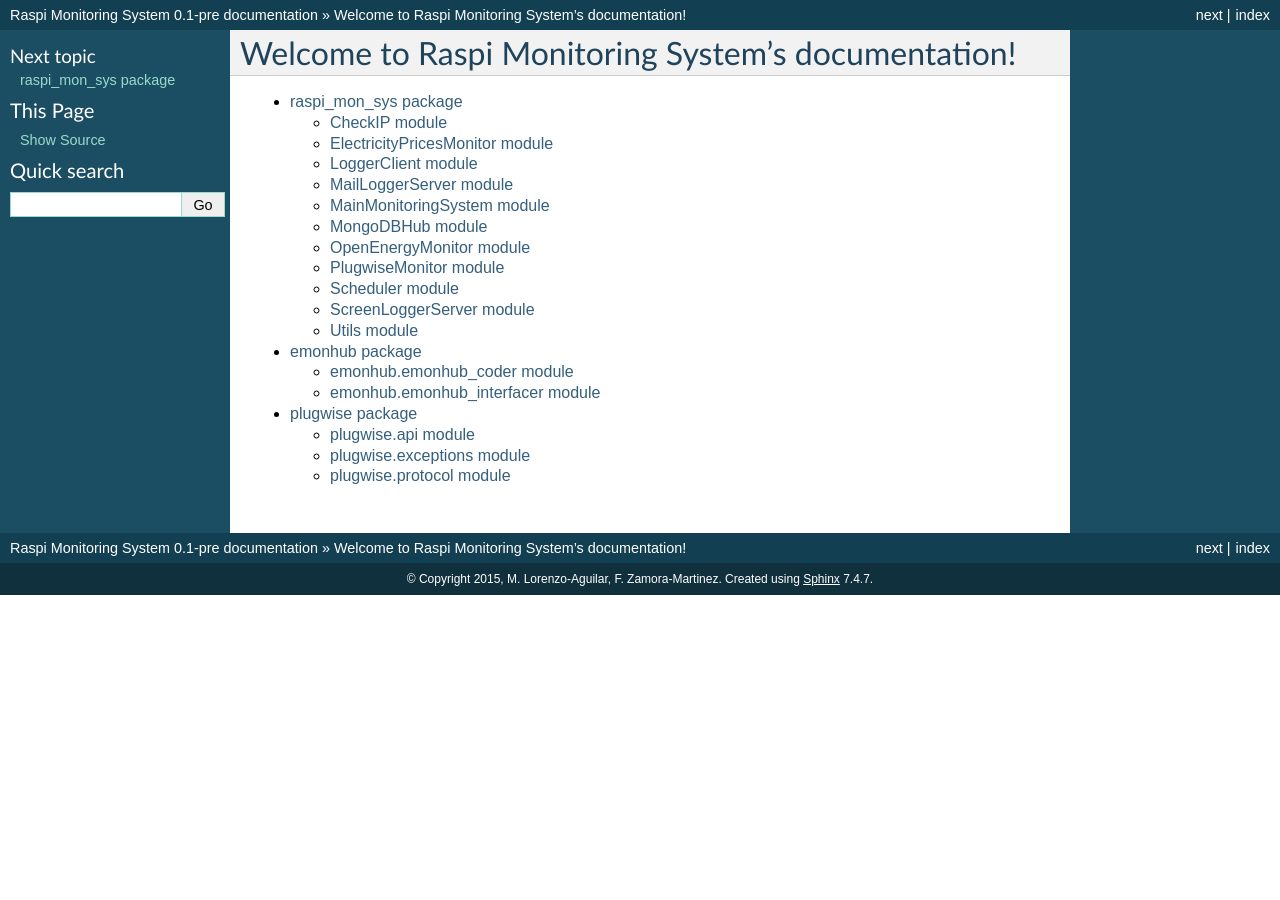
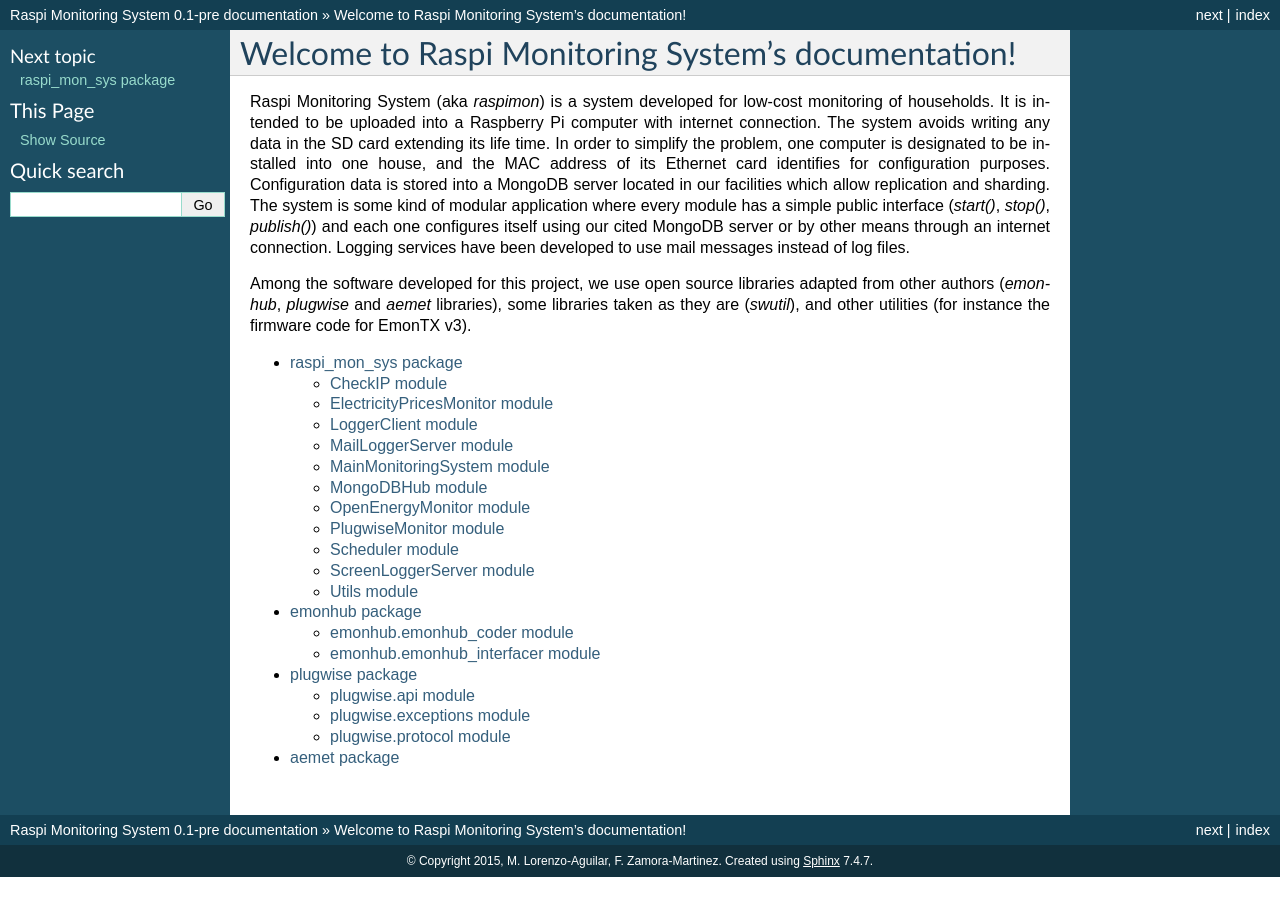
Before and after one commit to ESAI-CEU-UCH/raspi-monitoring-system, a Sphinx documentation site: the page built from docs/index.rst, in a window 1280 px wide. Built offline with Sphinx 7.4.7, drawn with Linux system fonts in a browser that asks for light colours.

Commit message:
More docs

```diff
--- a/docs/index.rst
+++ b/docs/index.rst
@@ -6,9 +6,28 @@
 Welcome to Raspi Monitoring System's documentation!
 ===================================================
 
+Raspi Monitoring System (aka *raspimon*) is a system developed for low-cost
+monitoring of households. It is intended to be uploaded into a Raspberry Pi
+computer with internet connection. The system avoids writing any data in the SD
+card extending its life time. In order to simplify the problem, one computer is
+designated to be installed into one house, and the MAC address of its Ethernet
+card identifies for configuration purposes. Configuration data is stored into a
+MongoDB server located in our facilities which allow replication and sharding.
+The system is some kind of modular application where every module has a simple
+public interface (`start()`, `stop()`, `publish()`) and each one configures
+itself using our cited MongoDB server or by other means through an internet
+connection. Logging services have been developed to use mail messages instead of
+log files.
+
+Among the software developed for this project, we use open source libraries
+adapted from other authors (`emonhub`, `plugwise` and `aemet` libraries), some
+libraries taken as they are (`swutil`), and other utilities (for instance the
+firmware code for EmonTX v3).
+
 .. toctree::
    :maxdepth: 4
 
    raspi_mon_sys
    emonhub
    plugwise
+   aemet
```
Also changed, not shown: docs/aemet.rst (added, +7 -0 lines), 1 other file.
